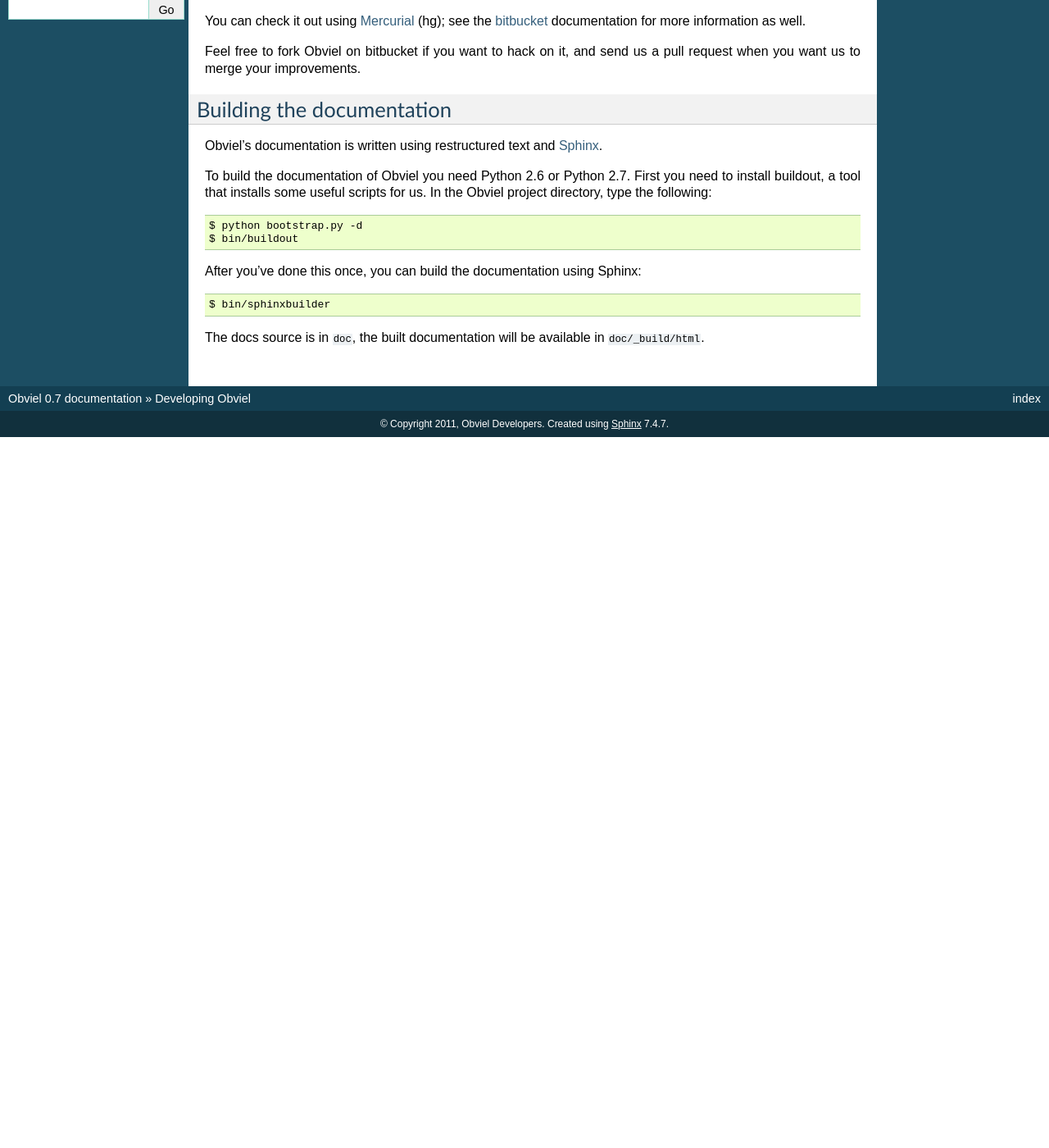
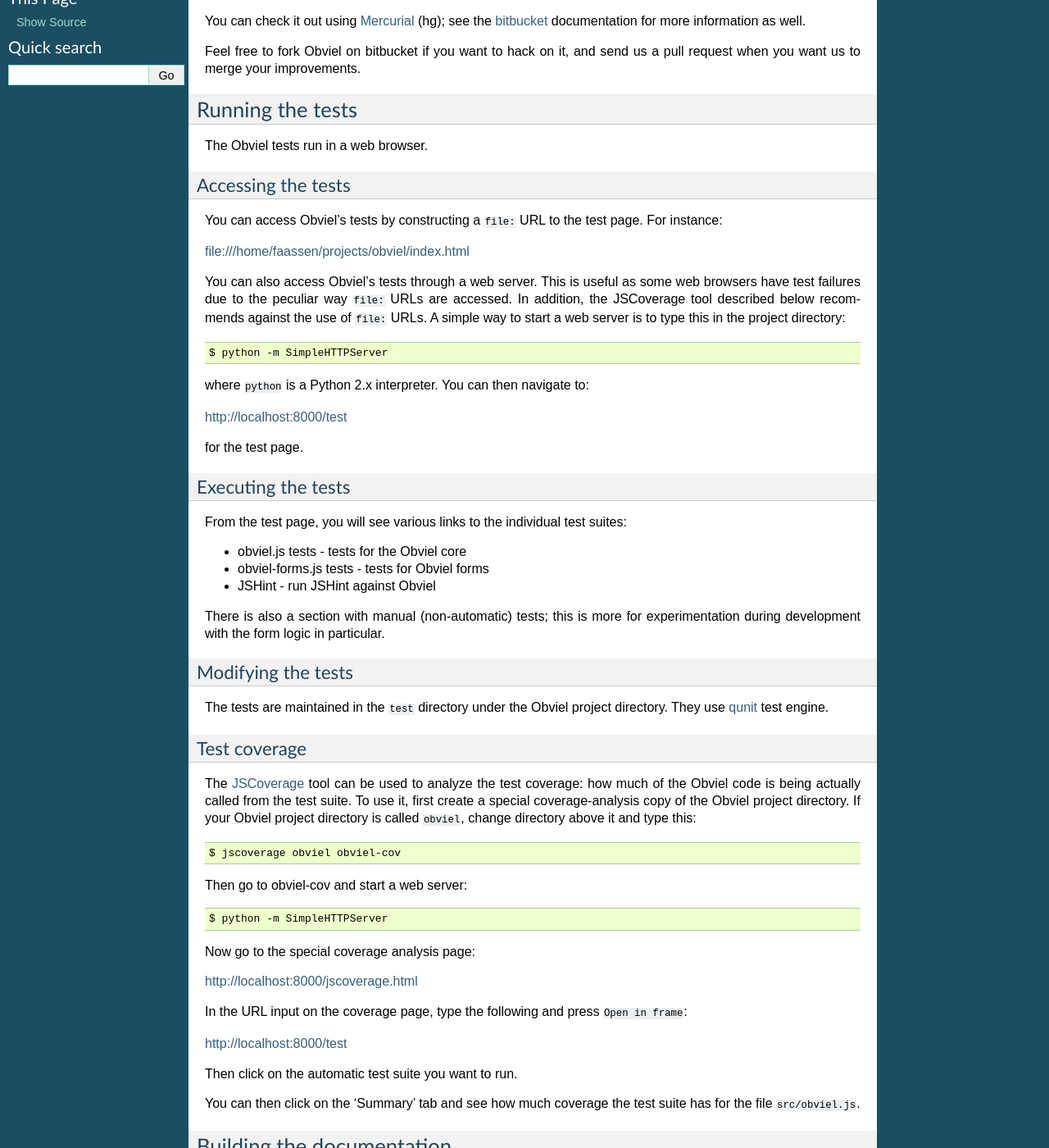
Before and after one commit to obviel/obviel, a Sphinx documentation site: the page built from doc/development.txt, in a window 1280 px wide and 1400 px high, scrolled down 243 px. Shown: the whole window at 82% size. Built offline with Sphinx 7.4.7, drawn with Linux system fonts in a browser that asks for light colours; before the commit the page ends 900 px from its top, so only the background shows below that; some of the changed text lies outside the part shown.

Commit message:
More development instructions.

```diff
--- a/doc/development.txt
+++ b/doc/development.txt
@@ -23,6 +23,89 @@
 Feel free to fork Obviel on bitbucket if you want to hack on it, and
 send us a pull request when you want us to merge your improvements.
 
+Running the tests
+-----------------
+
+The Obviel tests run in a web browser.
+
+Accessing the tests
+~~~~~~~~~~~~~~~~~~~
+
+You can access Obviel's tests by constructing a ``file:`` URL
+to the test page. For instance:
+
+file:///home/faassen/projects/obviel/index.html
+
+You can also access Obviel's tests through a web server. This is
+useful as some web browsers have test failures due to the peculiar way
+``file:`` URLs are accessed. In addition, the JSCoverage tool
+described below recommends against the use of ``file:`` URLs. A simple
+way to start a web server is to type this in the project directory::
+
+$ python -m SimpleHTTPServer
+
+where ``python`` is a Python 2.x interpreter. You can then navigate
+to:
+
+http://localhost:8000/test
+
+for the test page.
+
+Executing the tests
+~~~~~~~~~~~~~~~~~~~
+
+From the test page, you will see various links to the individual test
+suites:
+
+* obviel.js tests - tests for the Obviel core
+
+* obviel-forms.js tests - tests for Obviel forms
+
+* JSHint - run JSHint against Obviel
+
+There is also a section with manual (non-automatic) tests; this is
+more for experimentation during development with the form logic in
+particular.
+
+Modifying the tests
+~~~~~~~~~~~~~~~~~~~
+
+The tests are maintained in the ``test`` directory under the Obviel
+project directory. They use qunit_ test engine.
+
+.. _`qunit`: http://docs.jquery.com/Qunit
+
+Test coverage
+~~~~~~~~~~~~~
+
+The JSCoverage_ tool can be used to analyze the test coverage: how much
+of the Obviel code is being actually called from the test suite. To use it,
+first create a special coverage-analysis copy of the Obviel project directory.
+If your Obviel project directory is called ``obviel``, change directory
+above it and type this::
+
+$ jscoverage obviel obviel-cov
+
+Then go to obviel-cov and start a web server::
+
+$ python -m SimpleHTTPServer
+
+Now go to the special coverage analysis page::
+
+http://localhost:8000/jscoverage.html
+
+In the URL input on the coverage page, type the following and press
+``Open in frame``:
+
+http://localhost:8000/test
+
+Then click on the automatic test suite you want to run.
+
+You can then click on the 'Summary' tab and see how much coverage the
+test suite has for the file ``src/obviel.js``.
+
+.. _`JSCoverage`: http://siliconforks.com/jscoverage/
+
 Building the documentation
 --------------------------
 
```
